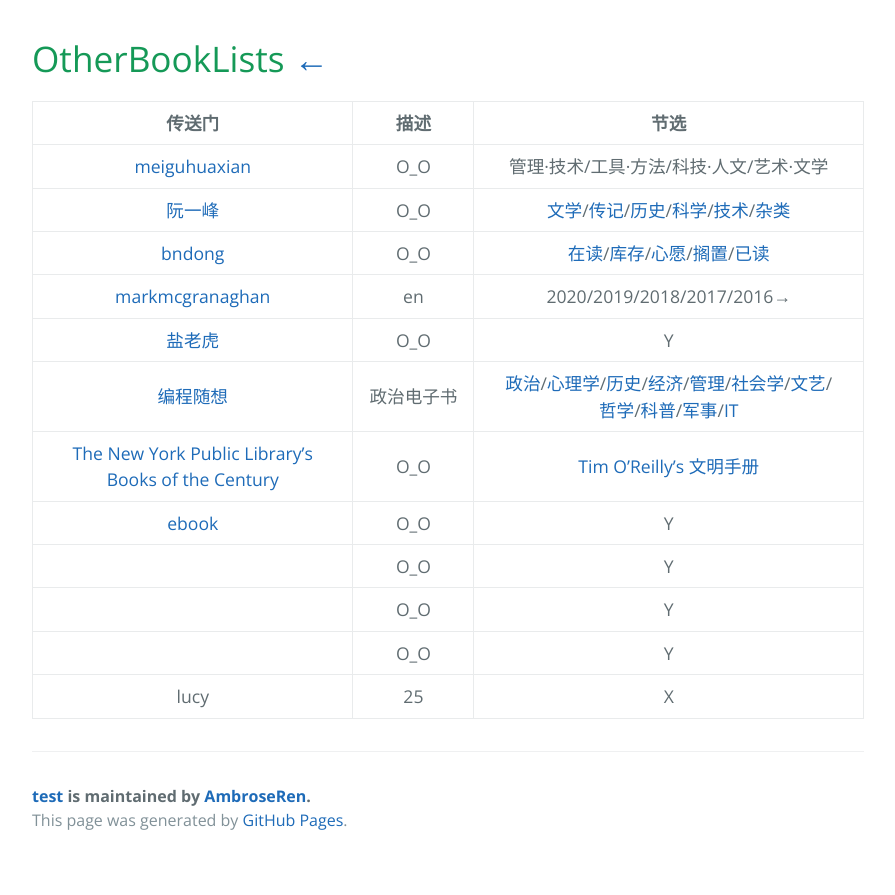
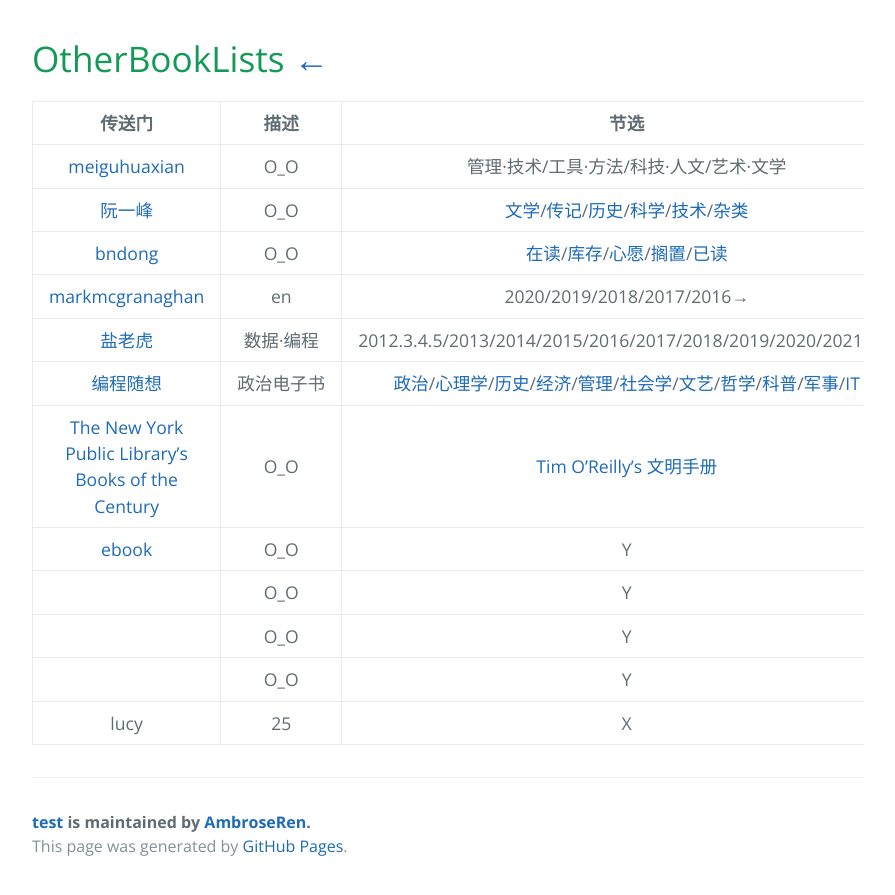
Before and after one commit to AmbroseRen/test, a Jekyll site: the page built from Library/OtherBookLists.md, in a window 1280 px wide. Shown: the top 895 px of the page, without its empty margins (192-1087 px from the left). Built offline with Jekyll 4.4.1, drawn with Linux system fonts in a browser that asks for light colours; our own code applies the rules of GitHub Pages for plain Markdown files; the repository's description, which GitHub fills in, is left out.

Commit message:
Update OtherBookLists.md

```diff
--- a/Library/OtherBookLists.md
+++ b/Library/OtherBookLists.md
@@ -6,7 +6,7 @@
 | [阮一峰](https://github.com/ruanyf/reading-list) | O_O | [文学](https://github.com/ruanyf/reading-list#%E6%96%87%E5%AD%A6)/[传记](https://github.com/ruanyf/reading-list#传记)/[历史](https://github.com/ruanyf/reading-list#历史)/[科学](https://github.com/ruanyf/reading-list#科学)/[技术](https://github.com/ruanyf/reading-list#技术)/[杂类](https://github.com/ruanyf/reading-list#杂类) |
 | [bndong](https://www.cnblogs.com/bndong/p/10300036.html) | O_O | [在读](https://www.cnblogs.com/bndong/p/10300036.html#hid-wnZJby)/[库存](https://www.cnblogs.com/bndong/p/10300036.html#hid-AJ7KWC)/[心愿](https://www.cnblogs.com/bndong/p/10300036.html#hid-NihRWK)/[搁置](https://www.cnblogs.com/bndong/p/10300036.html#hid-mHPsGT)/[已读](https://www.cnblogs.com/bndong/p/10300036.html#hid-YCsRpy) |
 | [markmcgranaghan](https://markmcgranaghan.com/books) | en | 2020/2019/2018/2017/2016→ |
-| [盐老虎](https://salttiger.com/archives/) | O_O | Y |
+| [盐老虎](https://salttiger.com/archives/) | 数据·编程 | 2012.3.4.5/2013/2014/2015/2016/2017/2018/2019/2020/2021.1_5 |
 | [编程随想](https://github.com/programthink/books) | 政治电子书 | [政治](https://github.com/programthink/books#1_)/[心理学](https://github.com/programthink/books#2_)/[历史](https://github.com/programthink/books#3_)/[经济](https://github.com/programthink/books#4_)/[管理](https://github.com/programthink/books#5_)/[社会学](https://github.com/programthink/books#6_)/[文艺](https://github.com/programthink/books#7_)/[哲学](https://github.com/programthink/books#8_)/[科普](https://github.com/programthink/books#9_)/[军事](https://github.com/programthink/books#10_)/[IT](https://github.com/programthink/books#11_) |
 | [The New York Public Library's Books of the Century](https://www.nypl.org/voices/print-publications/books-of-the-century) | O_O | [Tim O’Reilly’s 文明手册](https://medium.com/the-long-now-foundation/tim-oreilly-s-book-list-for-the-manual-for-civilization-69598baf562f) |
 | [ebook](https://www.cnblogs.com/yasepix/p/12431379.html) | O_O | Y |
```
